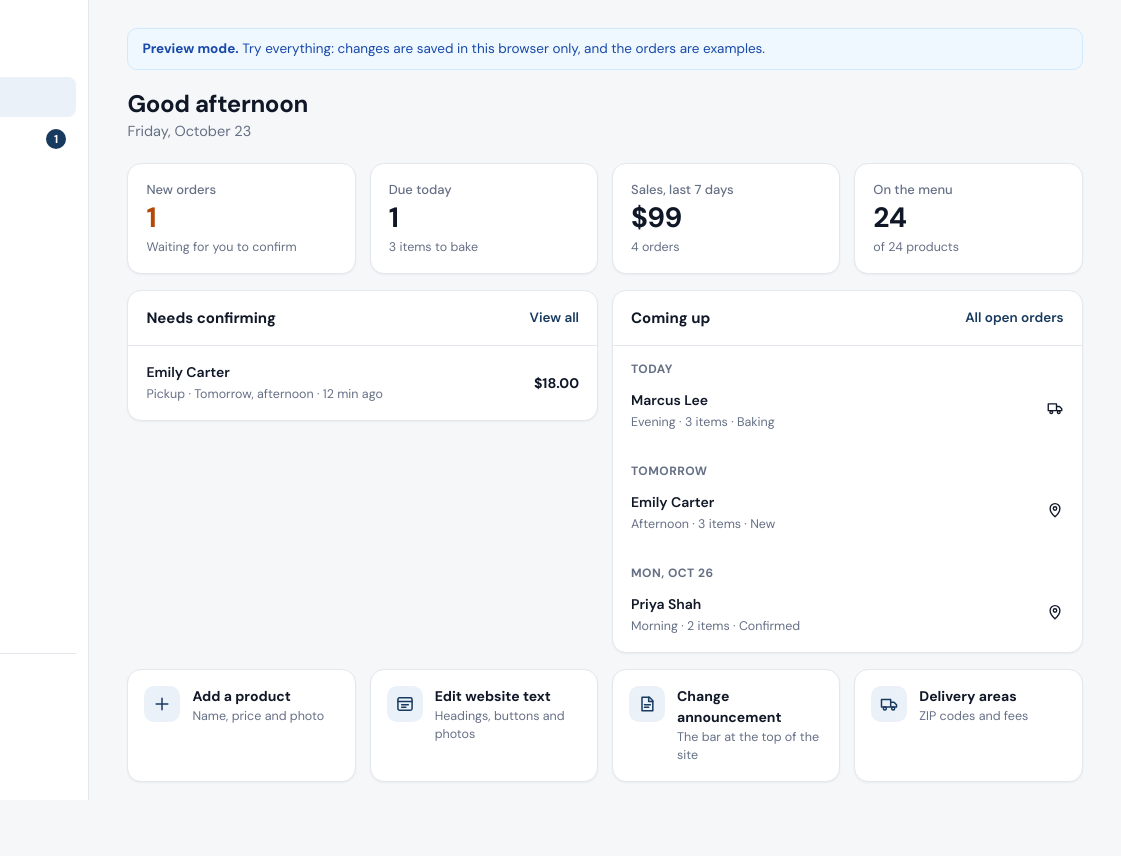
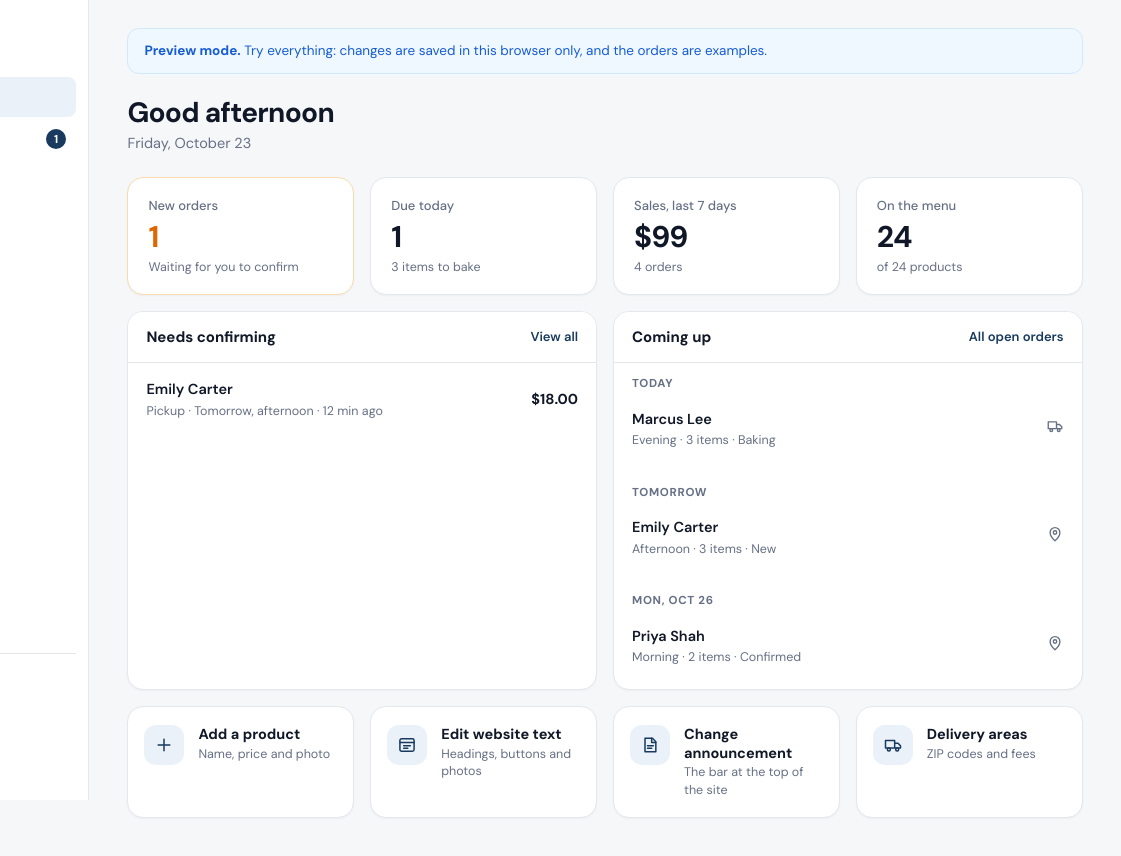
Before and after one commit to tekbis/aem-bakery-dashboard, a plain HTML site: page admin.html in a window 1280 px wide. Shown: the full height of the page, 159-1280 px from the left. Drawn offline with Linux system fonts and the light colour scheme.

Commit message:
Polish admin home layout to match the clean card dashboard style.
Co-authored-by: Cursor <cursoragent@cursor.com>

```diff
--- a/admin.css
+++ b/admin.css
@@ -95,7 +95,8 @@ svg{width:18px;height:18px;fill:none;stroke:currentColor;stroke-width:1.8;stroke
 .mtop{display:none}
 .main{margin-left:var(--side);padding:28px clamp(20px,3vw,40px) 120px;max-width:calc(1240px + var(--side));min-width:0}
 .tabbar{display:none}
-.demo{margin-bottom:20px;padding:10px 14px;border-radius:var(--r);background:var(--info-bg);color:#1849a9;font-size:13.5px;border:1px solid #d1e9ff}
+.demo{margin-bottom:22px;padding:12px 16px;border-radius:12px;background:#eff8ff;color:#175cd3;font-size:13.5px;border:1px solid #d1e9ff;line-height:1.45}
+.demo b{font-weight:700}
 
 /* page header */
 .ph{display:flex;justify-content:space-between;align-items:flex-end;gap:16px;flex-wrap:wrap;margin-bottom:20px}
@@ -133,30 +134,40 @@ svg{width:18px;height:18px;fill:none;stroke:currentColor;stroke-width:1.8;stroke
 .pill.hidden-p{background:var(--subtle);color:var(--muted)}
 
 /* home */
+[data-panel=home] .ph{margin-bottom:22px}
+[data-panel=home] .ph h1{font-size:28px;font-weight:700;letter-spacing:-.025em;color:var(--text)}
+[data-panel=home] .ph p{margin-top:4px;font-size:14.5px;color:var(--muted)}
 .paused-bar{display:flex;align-items:center;gap:12px;flex-wrap:wrap;margin-bottom:16px;padding:12px 16px;border-radius:var(--r-lg);background:var(--warn-bg);border:1px solid #fedf89;color:#93370d;font-size:14px}
 .paused-bar span{flex:1;min-width:200px}
-.stats{display:grid;grid-template-columns:repeat(4,1fr);gap:14px;margin-bottom:16px}
-.stat{padding:16px 18px;text-align:left;background:#fff;border:1px solid var(--line);border-radius:var(--r-lg);box-shadow:var(--sh);transition:border-color .15s}
-button.stat:hover{border-color:var(--line-2)}
+.stats{display:grid;grid-template-columns:repeat(4,1fr);gap:16px;margin-bottom:16px}
+.stat{padding:18px 20px;text-align:left;background:#fff;border:1px solid var(--line);border-radius:16px;box-shadow:0 1px 2px rgba(16,24,40,.04);transition:border-color .15s,box-shadow .15s,transform .15s}
+button.stat:hover{border-color:var(--line-2);box-shadow:0 4px 12px rgba(16,24,40,.06);transform:translateY(-1px)}
 .stat span{display:block;color:var(--muted);font-size:13px;font-weight:500}
-.stat b{display:block;font-size:28px;font-weight:700;letter-spacing:-.02em;margin-top:4px;line-height:1.1}
-.stat small{display:block;color:var(--muted);font-size:12.5px;margin-top:4px}
-.stat.hot b{color:var(--warn)}
-.home-grid{display:grid;grid-template-columns:1fr 1fr;gap:14px;margin-bottom:16px;align-items:start}
-.mini-list{list-style:none;margin:0;padding:6px}
-.mini{display:grid;grid-template-columns:1fr auto;gap:2px 12px;width:100%;padding:10px 12px;border-radius:10px;text-align:left}
+.stat b{display:block;font-size:30px;font-weight:700;letter-spacing:-.03em;margin-top:6px;line-height:1.05;color:var(--text)}
+.stat small{display:block;color:var(--muted);font-size:12.5px;margin-top:6px;line-height:1.35}
+.stat.hot{border-color:#f9dbaf}
+.stat.hot b{color:#dc6803}
+.home-grid{display:grid;grid-template-columns:1fr 1fr;gap:16px;margin-bottom:16px;align-items:stretch}
+.home-grid>.card{display:flex;flex-direction:column;min-height:180px;border-radius:16px;overflow:hidden;box-shadow:0 1px 2px rgba(16,24,40,.04)}
+.home-grid .card-h{padding:14px 18px;background:#fff}
+.home-grid .card-h h2{font-size:15px;font-weight:700;color:var(--text)}
+.home-grid .link-btn{font-size:13px;color:var(--brand)}
+.mini-list{list-style:none;margin:0;padding:4px 8px 10px;flex:1}
+.mini{display:grid;grid-template-columns:1fr auto;gap:2px 14px;width:100%;padding:12px 10px;border-radius:12px;text-align:left}
 .mini:hover{background:var(--subtle)}
-.mini b{font-weight:600;font-size:14px}
-.mini small{grid-column:1;color:var(--muted);font-size:12.5px}
-.mini strong{grid-row:1/3;grid-column:2;align-self:center;font-size:14px}
-.day{padding:6px}
-.day h3{padding:8px 12px 2px;font-size:12px;font-weight:700;color:var(--muted);text-transform:uppercase;letter-spacing:.04em}
-.quick{display:grid;grid-template-columns:repeat(4,1fr);gap:14px}
-.quick-a{display:flex;gap:12px;align-items:flex-start;padding:16px;text-align:left;background:#fff;border:1px solid var(--line);border-radius:var(--r-lg);box-shadow:var(--sh);transition:border-color .15s,transform .15s}
-.quick-a:hover{border-color:var(--line-2);transform:translateY(-1px)}
-.quick-a>svg{width:36px;height:36px;padding:8px;border-radius:10px;background:var(--brand-tint);color:var(--brand)}
-.quick-a b{display:block;font-size:14px}
-.quick-a small{display:block;color:var(--muted);font-size:12.5px}
+.mini b{font-weight:600;font-size:14.5px;color:var(--text)}
+.mini small{grid-column:1;color:var(--muted);font-size:12.5px;line-height:1.4}
+.mini strong{grid-row:1/3;grid-column:2;align-self:center;font-size:14.5px;font-weight:700;color:var(--text);white-space:nowrap}
+.mini strong svg{width:18px;height:18px;color:var(--muted)}
+.day{padding:2px 8px 10px}
+.day h3{padding:10px 10px 4px;font-size:11.5px;font-weight:700;color:var(--muted);text-transform:uppercase;letter-spacing:.06em}
+.home-grid .empty{padding:28px 18px}
+.quick{display:grid;grid-template-columns:repeat(4,1fr);gap:16px}
+.quick-a{display:flex;gap:14px;align-items:flex-start;padding:18px 16px;text-align:left;background:#fff;border:1px solid var(--line);border-radius:16px;box-shadow:0 1px 2px rgba(16,24,40,.04);transition:border-color .15s,box-shadow .15s,transform .15s}
+.quick-a:hover{border-color:#b2ddff;box-shadow:0 4px 12px rgba(16,24,40,.06);transform:translateY(-1px)}
+.quick-a>svg{width:40px;height:40px;padding:10px;border-radius:12px;background:var(--brand-tint);color:var(--brand);flex:none}
+.quick-a b{display:block;font-size:14.5px;font-weight:700;color:var(--text);line-height:1.3}
+.quick-a small{display:block;color:var(--muted);font-size:12.5px;margin-top:2px;line-height:1.4}
 
 /* orders */
 .orders{display:grid;grid-template-columns:minmax(0,1fr) minmax(0,1.15fr);gap:16px;align-items:start}
@@ -343,10 +354,13 @@ dialog{border:0;padding:0;color:inherit;background:transparent}
   .search{flex:1}
   .search input{width:100%}
   .stats{gap:10px}
-  .stat{padding:14px}
+  .stat{padding:14px 16px;border-radius:14px}
   .stat b{font-size:24px}
-  .home-grid{grid-template-columns:1fr}
-  .quick{grid-template-columns:1fr;gap:8px}
+  [data-panel=home] .ph h1{font-size:24px}
+  .home-grid{grid-template-columns:1fr;gap:12px}
+  .home-grid>.card{min-height:0}
+  .quick{grid-template-columns:1fr;gap:10px}
+  .quick-a{padding:14px}
   .t-head{display:none}
   .p-row{grid-template-columns:52px minmax(0,1fr) auto;grid-template-areas:"img name price" "img cat on";gap:2px 12px;padding:12px 14px}
   .p-row img{grid-area:img}
```
